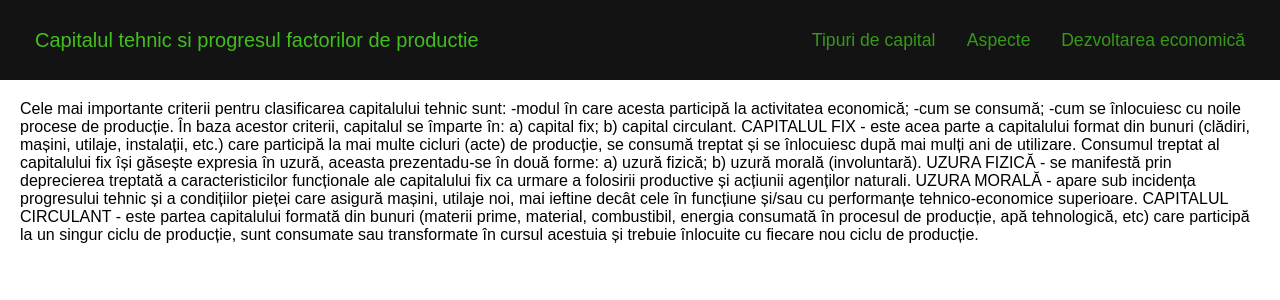
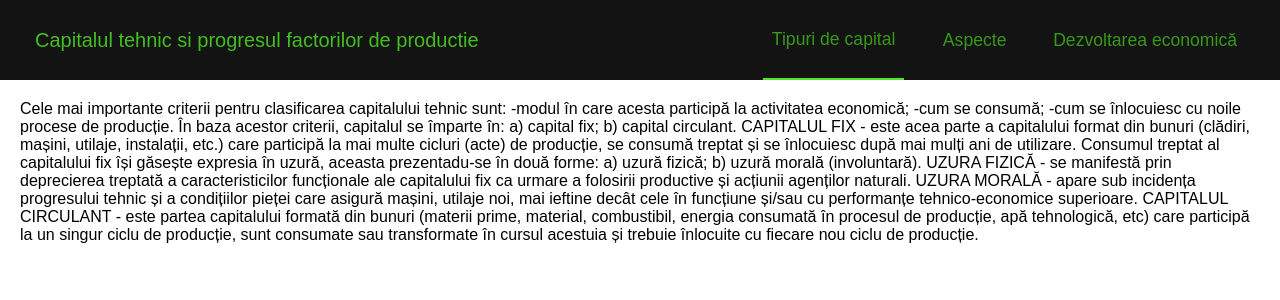
Before and after one commit to TheAncientOwl/progresul-fdp-react, a React (Create React App) app: page / in a window 1280 px wide. Shown: the top 300 px of the page. Built offline with nearby package versions, Linux system fonts and the light colour scheme.

Commit message:
added smooth scroll.

```diff
--- a/package.json
+++ b/package.json
@@ -10,6 +10,7 @@
     "react-dom": "^17.0.2",
     "react-icons": "^4.2.0",
     "react-scripts": "^4.0.3",
+    "react-scroll": "^1.8.2",
     "styled-components": "^5.3.0",
     "web-vitals": "^1.1.2"
   },
--- a/src/components/navbar/NavbarElements.js
+++ b/src/components/navbar/NavbarElements.js
@@ -1,6 +1,7 @@
 import styled, { css } from 'styled-components';
 import Breakpoints from '../../Breakpoints';
 import { FaBars } from 'react-icons/fa';
+import { Link } from 'react-scroll';
 
 const NAVBAR_HEIGHT = '80px';
 
@@ -124,13 +125,21 @@ export const NavMenu = styled.ul`
 
 export const NavMenuItem = styled.li`
   height: ${NAVBAR_HEIGHT};
+  padding: 8px;
+
+  ${props =>
+    props.active &&
+    props.active === true &&
+    css`
+      border-bottom: 2px solid ${props.theme.primary};
+    `}
 
   @media (max-width: ${Breakpoints.tablet}) {
     height: auto;
   }
 `;
 
-export const NavLink = styled.a`
+export const NavLink = styled(Link)`
   display: flex;
   text-align: center;
   align-items: center;
--- a/src/components/navbar/index.js
+++ b/src/components/navbar/index.js
@@ -11,7 +11,20 @@ export default function Navbar() {
         <NavContainer>
           <NavTitle>Capitalul tehnic si progresul factorilor de productie</NavTitle>
           <NavMenu active={chapterMenuOpen}>
-            {['Tipuri de capital', 'Aspecte', 'Dezvoltarea economică'].map((item, index) => (
+            <NavMenuItem active={true}>
+              <NavLink
+                to='section-title'
+                smooth={true}
+                duration={1000}
+                offset={-90}
+                onClick={() => {
+                  setChapterMenuOpen(!chapterMenuOpen);
+                }}>
+                Tipuri de capital
+              </NavLink>
+            </NavMenuItem>
+
+            {['Aspecte', 'Dezvoltarea economică'].map((item, index) => (
               <NavMenuItem key={index}>
                 <NavLink onClick={() => setChapterMenuOpen(!chapterMenuOpen)}>{item}</NavLink>
               </NavMenuItem>
```
Also changed, not shown: 1 other file (tests, documents, lock files or other folders).
